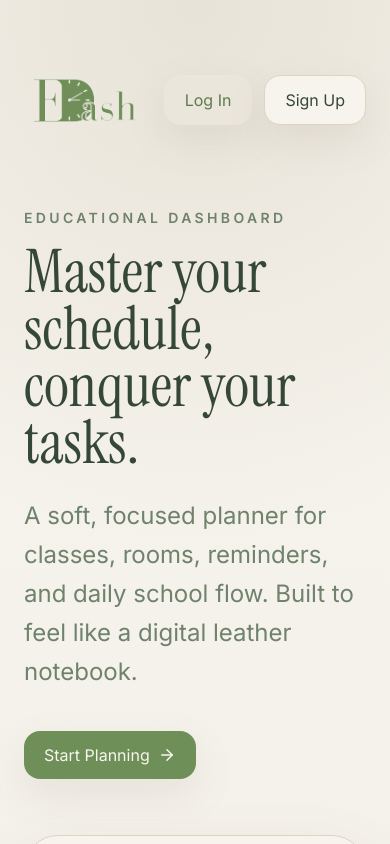
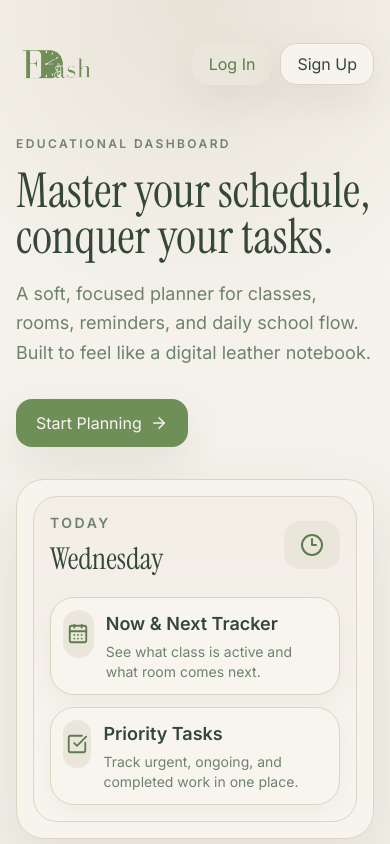
Before and after one commit to riksinnn/EDash, a React (Vite) app: page / in a window 390 px wide. Shown: the top 844 px of the page. Built offline with nearby package versions, Linux system fonts and the light colour scheme.

Commit message:
updated the other pages for mobile setup

```diff
--- a/index.html
+++ b/index.html
@@ -3,7 +3,12 @@
   <head>
     <meta charset="UTF-8" />
     <link rel="icon" type="image/svg+xml" href="/favicon.svg" />
+    <link rel="manifest" href="/manifest.json" />
     <meta name="viewport" content="width=device-width, initial-scale=1.0" />
+    <meta name="theme-color" content="#f5f3ee" />
+    <meta name="apple-mobile-web-app-capable" content="yes" />
+    <meta name="apple-mobile-web-app-title" content="EDash" />
+    <meta name="apple-mobile-web-app-status-bar-style" content="default" />
     <link rel="preconnect" href="https://fonts.googleapis.com" />
     <link rel="preconnect" href="https://fonts.gstatic.com" crossorigin />
     <link
--- a/src/views/about/AboutView.jsx
+++ b/src/views/about/AboutView.jsx
@@ -2,18 +2,18 @@ import { Card } from "../../components/ui/card";
 
 export default function AboutView({ terms }) {
   return (
-    <div className="space-y-6">
-      <h2 className="font-serif text-5xl font-semibold text-[var(--text-primary)]">
+    <div className="space-y-5 sm:space-y-6">
+      <h2 className="font-serif text-4xl font-semibold text-[var(--text-primary)] sm:text-5xl">
         About & Terms
       </h2>
-      <Card className="border-dashed border-[var(--app-border)] bg-[color:color-mix(in_srgb,var(--app-panel)_92%,transparent)] p-7 shadow-none">
-        <div className="space-y-6">
+      <Card className="border-dashed border-[var(--app-border)] bg-[color:color-mix(in_srgb,var(--app-panel)_92%,transparent)] p-4 shadow-none sm:p-7">
+        <div className="space-y-5 sm:space-y-6">
           {terms.map((term) => (
             <div key={term.title}>
-              <h3 className="text-2xl font-semibold text-[var(--text-secondary)]">
+              <h3 className="text-xl font-semibold text-[var(--text-secondary)] sm:text-2xl">
                 {term.title}
               </h3>
-              <p className="mt-2 text-lg text-[var(--text-muted)]">{term.content}</p>
+              <p className="mt-2 text-base leading-relaxed text-[var(--text-muted)] sm:text-lg">{term.content}</p>
             </div>
           ))}
         </div>
--- a/src/views/landing/LandingView.jsx
+++ b/src/views/landing/LandingView.jsx
@@ -44,7 +44,7 @@ export default function LandingView({ user, showWelcome }) {
   }, [hoveredPreview]);
 
   return (
-    <div className="min-h-screen bg-[image:var(--landing-gradient)] px-6 py-10 text-[var(--text-primary)]">
+    <div className="min-h-screen overflow-x-hidden bg-[image:var(--landing-gradient)] px-4 py-6 text-[var(--text-primary)] sm:px-6 sm:py-10">
       {localWelcome ? (
         <div className="fixed top-5 right-5 z-50 rounded-2xl bg-[var(--accent)] px-5 py-4 text-white shadow-xl transition-all duration-300">
           <p className="text-lg font-semibold">
@@ -75,19 +75,19 @@ export default function LandingView({ user, showWelcome }) {
         </div>
       ) : null}
 
-      <div className="mx-auto flex min-h-[calc(100vh-5rem)] max-w-6xl flex-col justify-between">
-        <header className="flex items-center justify-between">
+      <div className="mx-auto flex min-h-[calc(100vh-3rem)] max-w-6xl flex-col justify-between sm:min-h-[calc(100vh-5rem)]">
+        <header className="flex flex-wrap items-center justify-between gap-3">
           <img
             src={isDark ? logoDark : logoLight}
             alt="Edash Logo"
-            className="h-30 w-auto"
+            className="h-20 w-auto sm:h-30"
           />
 
-          <div className="flex items-center gap-3">
+          <div className="flex items-center gap-2 sm:gap-3">
             <Button
               variant="outline"
               onClick={() => navigate("/login")}
-              className="border-[var(--accent-soft)] bg-[var(--accent-soft)] text-[var(--accent)] shadow-[0_10px_22px_rgba(111,143,88,0.12)] transition-all duration-300 hover:-translate-y-0.5 hover:bg-[var(--accent-soft)]/80 hover:shadow-[0_14px_28px_rgba(111,143,88,0.18)]"
+              className="px-4 py-2 text-sm border-[var(--accent-soft)] bg-[var(--accent-soft)] text-[var(--accent)] shadow-[0_10px_22px_rgba(111,143,88,0.12)] transition-all duration-300 hover:-translate-y-0.5 hover:bg-[var(--accent-soft)]/80 hover:shadow-[0_14px_28px_rgba(111,143,88,0.18)] sm:px-5 sm:py-3 sm:text-base"
             >
               Log In
             </Button>
@@ -95,27 +95,27 @@ export default function LandingView({ user, showWelcome }) {
             <Button
               variant="outline"
               onClick={() => navigate("/signup")}
-              className="shadow-[0_10px_22px_rgba(127,117,96,0.10)] transition-all duration-300 hover:-translate-y-0.5 hover:shadow-[0_14px_28px_rgba(127,117,96,0.16)]"
+              className="px-4 py-2 text-sm shadow-[0_10px_22px_rgba(127,117,96,0.10)] transition-all duration-300 hover:-translate-y-0.5 hover:shadow-[0_14px_28px_rgba(127,117,96,0.16)] sm:px-5 sm:py-3 sm:text-base"
             >
               Sign Up
             </Button>
           </div>
         </header>
 
-        <main className="grid items-center gap-14 py-12 lg:grid-cols-[1.1fr_0.9fr]">
+        <main className="grid items-center gap-8 py-8 sm:gap-14 sm:py-12 lg:grid-cols-[1.1fr_0.9fr]">
           <div>
-            <p className="mb-4 text-sm font-semibold uppercase tracking-[0.24em] text-[var(--text-secondary)]">
+            <p className="mb-4 text-xs font-semibold uppercase tracking-[0.2em] text-[var(--text-secondary)] sm:text-sm sm:tracking-[0.24em]">
               Educational Dashboard
             </p>
-            <h2 className="font-serif text-6xl font-semibold leading-[0.95] text-[var(--text-primary)] sm:text-7xl">
+            <h2 className="font-serif text-5xl font-semibold leading-[0.95] text-[var(--text-primary)] sm:text-7xl">
               Master your schedule, conquer your tasks.
             </h2>
-            <p className="mt-6 max-w-xl text-2xl leading-relaxed text-[var(--text-secondary)]">
+            <p className="mt-5 max-w-xl text-lg leading-relaxed text-[var(--text-secondary)] sm:mt-6 sm:text-2xl">
               A soft, focused planner for classes, rooms, reminders, and daily
               school flow. Built to feel like a digital leather notebook.
             </p>
 
-            <div className="mt-10 flex flex-wrap gap-4">
+            <div className="mt-8 flex flex-wrap gap-4 sm:mt-10">
               <Button
                 onClick={() => navigate("/signup")}
                 className="group transition-transform duration-300 hover:-translate-y-0.5 hover:shadow-[0_16px_30px_rgba(111,143,88,0.28)]"
@@ -129,14 +129,14 @@ export default function LandingView({ user, showWelcome }) {
             </div>
           </div>
 
-          <section className="group rounded-[34px] border border-[var(--app-border)] bg-[color:color-mix(in_srgb,var(--app-panel)_95%,transparent)] p-6 shadow-[var(--shadow-card)] transition-all duration-300 hover:-translate-y-1 hover:shadow-[0_28px_70px_rgba(127,117,96,0.2)]">
-            <div className="rounded-[28px] border border-[var(--app-border)] bg-[linear-gradient(180deg,_var(--app-panel-soft)_0%,_var(--app-panel)_100%)] p-6 transition-colors duration-300 group-hover:border-[var(--accent-soft)]">
+          <section className="group rounded-[28px] border border-[var(--app-border)] bg-[color:color-mix(in_srgb,var(--app-panel)_95%,transparent)] p-4 shadow-[var(--shadow-card)] transition-all duration-300 hover:-translate-y-1 hover:shadow-[0_28px_70px_rgba(127,117,96,0.2)] sm:rounded-[34px] sm:p-6">
+            <div className="rounded-[24px] border border-[var(--app-border)] bg-[linear-gradient(180deg,_var(--app-panel-soft)_0%,_var(--app-panel)_100%)] p-4 transition-colors duration-300 group-hover:border-[var(--accent-soft)] sm:rounded-[28px] sm:p-6">
               <div className="flex items-center justify-between">
                 <div>
                   <p className="text-sm font-semibold uppercase tracking-[0.18em] text-[var(--text-secondary)]">
                     Today
                   </p>
-                  <p className="mt-2 font-serif text-4xl font-semibold text-[var(--text-primary)]">
+                  <p className="mt-2 font-serif text-3xl font-semibold text-[var(--text-primary)] sm:text-4xl">
                     Wednesday
                   </p>
                 </div>
@@ -145,7 +145,7 @@ export default function LandingView({ user, showWelcome }) {
                 </div>
               </div>
 
-              <div className="mt-6 space-y-4">
+              <div className="mt-5 space-y-3 sm:mt-6 sm:space-y-4">
                 <div
                   className="group/preview relative"
                   onMouseEnter={() => setHoveredPreview("schedule")}
@@ -174,7 +174,7 @@ export default function LandingView({ user, showWelcome }) {
           </section>
         </main>
 
-        <footer className="border-t border-[var(--app-border)] pt-6 text-sm uppercase tracking-[0.2em] text-[var(--text-muted)]">
+        <footer className="border-t border-[var(--app-border)] pt-5 text-xs uppercase tracking-[0.16em] text-[var(--text-muted)] sm:pt-6 sm:text-sm sm:tracking-[0.2em]">
           A mobile-friendly web companion for students and educators
         </footer>
       </div>
@@ -184,15 +184,15 @@ export default function LandingView({ user, showWelcome }) {
 
 function PreviewRow({ icon, title, description }) {
   return (
-    <div className="group/row flex gap-4 rounded-[28px] border border-[var(--app-border)] bg-[var(--app-panel)] p-4 shadow-[0_8px_20px_rgba(127,117,96,0.06)] transition-all duration-300 hover:-translate-y-0.5 hover:border-[var(--accent-soft)] hover:bg-[var(--app-panel-soft)] hover:shadow-[0_14px_30px_rgba(127,117,96,0.12)]">
+    <div className="group/row flex gap-3 rounded-[24px] border border-[var(--app-border)] bg-[var(--app-panel)] p-3 shadow-[0_8px_20px_rgba(127,117,96,0.06)] transition-all duration-300 hover:-translate-y-0.5 hover:border-[var(--accent-soft)] hover:bg-[var(--app-panel-soft)] hover:shadow-[0_14px_30px_rgba(127,117,96,0.12)] sm:gap-4 sm:rounded-[28px] sm:p-4">
       <div className="flex h-12 w-12 items-center justify-center rounded-2xl bg-[var(--accent-soft)] text-[var(--accent)] transition-transform duration-300 group-hover/row:scale-110 group-hover:scale-110">
         {icon}
       </div>
-      <div>
-        <p className="text-xl font-semibold text-[var(--text-primary)] transition-colors duration-300 group-hover:text-[var(--accent)] group-hover/row:text-[var(--accent)]">
+      <div className="min-w-0">
+        <p className="text-lg font-semibold text-[var(--text-primary)] transition-colors duration-300 group-hover:text-[var(--accent)] group-hover/row:text-[var(--accent)] sm:text-xl">
           {title}
         </p>
-        <p className="mt-1 text-lg text-[var(--text-secondary)] transition-colors duration-300 group-hover:text-[var(--text-primary)]">
+        <p className="mt-1 text-sm text-[var(--text-secondary)] transition-colors duration-300 group-hover:text-[var(--text-primary)] sm:text-lg">
           {description}
         </p>
       </div>
```
Also changed, not shown: src/views/auth/AuthShell.jsx (+8 -8 lines), src/views/auth/LogoutView.jsx (+5 -5 lines), src/views/security/SecurityView.jsx (+7 -7 lines), src/views/settings/SettingsView.jsx (+11 -11 lines), public/manifest.json.
